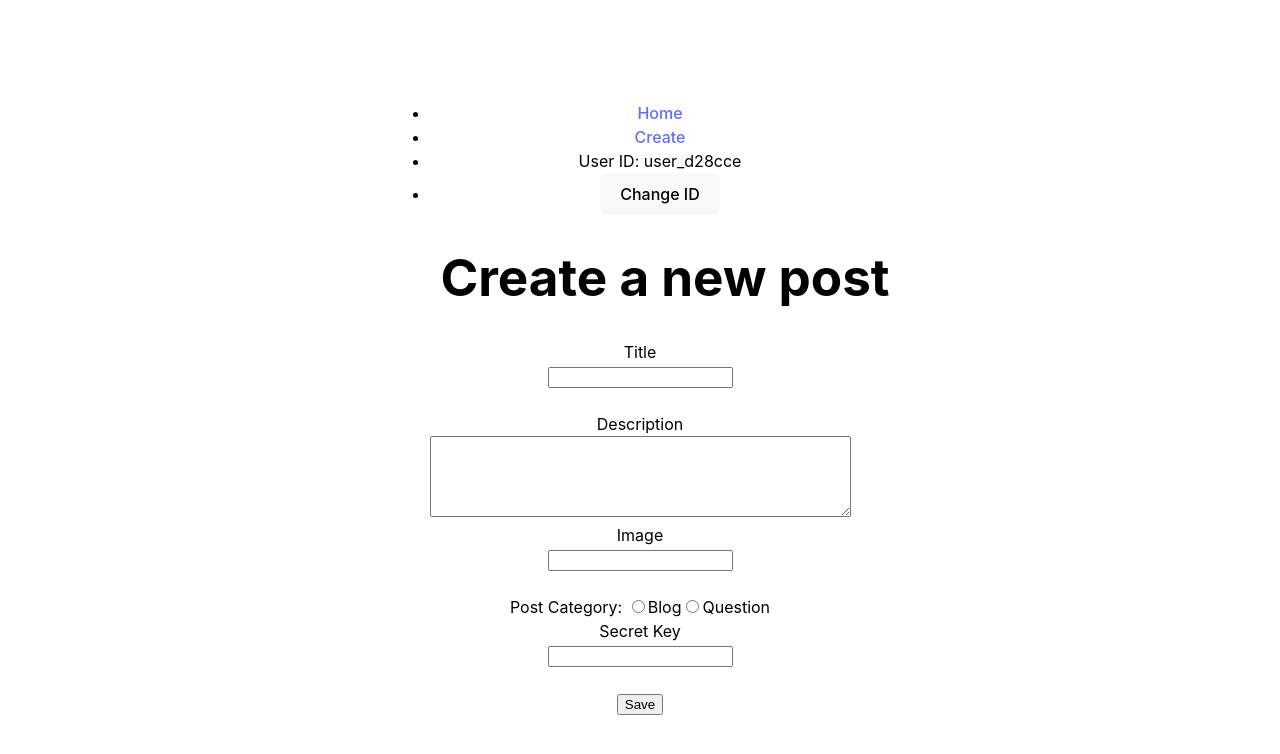
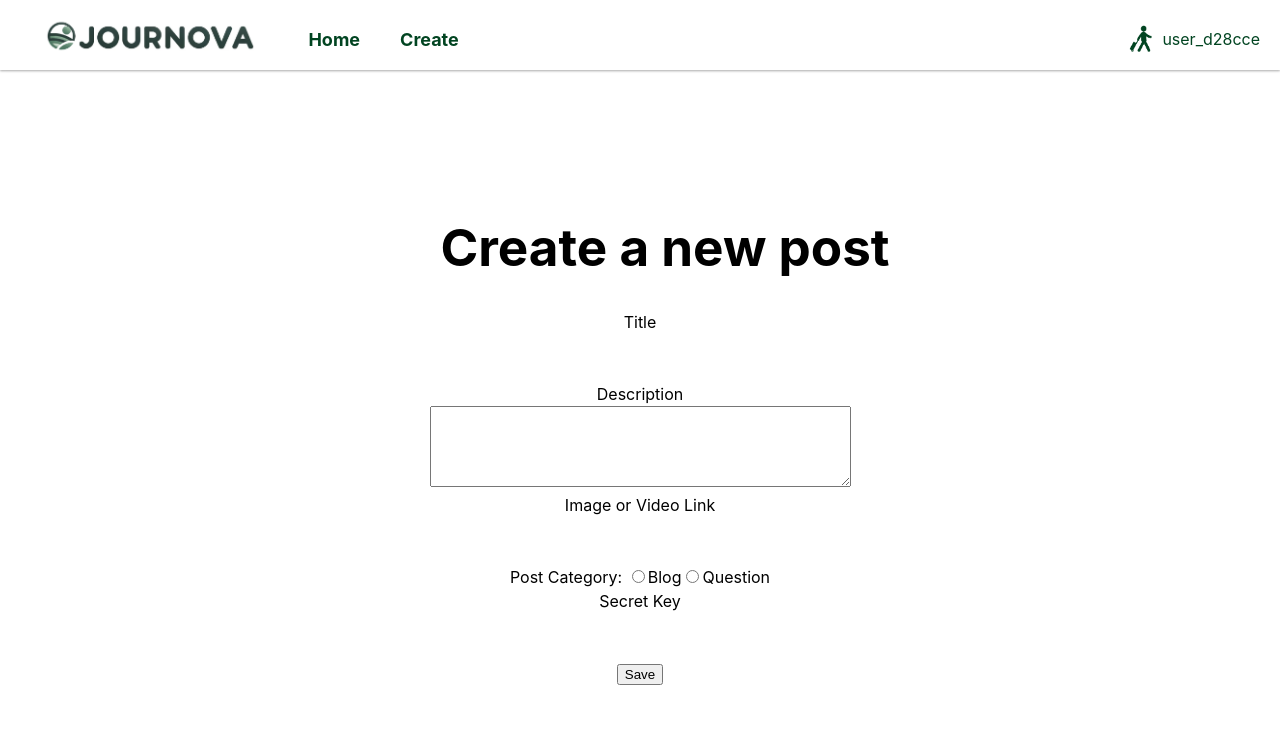
Before and after one commit to gitxfu/react-journova, a React (Vite) app: page /create in a window 1280 px wide. Shown: the top 754 px of the page. Built offline with nearby package versions, Linux system fonts and the light colour scheme.

Commit message:
header home page

```diff
--- a/src/App.css
+++ b/src/App.css
@@ -16,6 +16,10 @@ body {
   min-height: 100vh;
 }
 
+.app-page {
+  padding-top: 70px;
+  width: 100%;
+}
 
 .card-container {
   display: flex;
--- /dev/null
+++ b/src/components/NavBar.css
@@ -0,0 +1,60 @@
+.navbar {
+    position: fixed;
+    top: 0;
+    left: 0;
+    right: 0;
+    z-index: 1000;
+    background: rgb(255, 255, 255);
+    box-shadow: 0px 1px 3px rgba(0, 0, 0, 0.12), 0px 1px 2px rgba(0, 0, 0, 0.24);
+    height: 70px;
+}
+
+ul {
+    list-style-type: none;
+    display: flex;
+    justify-content: flex-start;
+    align-items: center;
+}
+
+.logo {
+    margin-right: 20px;
+}
+
+.logo-image {
+    max-width: 100%;
+    max-height: 40px;
+    margin-right: 20px;
+}
+
+.nav-item {
+    margin-right: 20px;
+    background-color: white;
+    display: inline-block;
+    padding: 5px 10px;
+}
+
+.nav-item a:hover {
+    color: #6DAA7F;
+  }
+
+
+.nav-item a {
+    font-size: large;
+    font-weight: bold;
+    color: #014421;
+    text-decoration: none;
+  }
+
+.user {
+    display: flex;
+    align-items: center;
+    margin-left: auto;
+    margin-right: 20px;
+    color: #014421;
+}
+
+.user-image {
+    max-width: 100%;
+    max-height: 30px;
+    margin-right: 5px;
+}
--- a/src/components/NavBar.jsx
+++ b/src/components/NavBar.jsx
@@ -1,6 +1,7 @@
 import React, { useState } from 'react';
 import { Link, useNavigate } from 'react-router-dom';
 import { generateUserID } from '../utils/utils';
+import "./NavBar.css"
 
 const NavBar = ({ userID, setUserID }) => {
 
@@ -15,29 +16,25 @@ const NavBar = ({ userID, setUserID }) => {
   };
 
   return (
-    <nav>
+    <nav className="navbar">
       <ul>
-        <li>
+        <li className="logo">
+          <img className="logo-image" alt="logo" src="/logo.png" />
+        </li>
+        <li className="nav-item">
           <Link to="/">Home</Link>
         </li>
-        <li>
+        <li className="nav-item">
           <Link to="/create">Create</Link>
         </li>
-        <li>
-          User ID: {userID}
+        <li className="user">
+          <img className="user-image" alt="user" src="/user.png" />
+          {userID}
         </li>
-        <li>
+        {/* <li>
           <button className="changeIDButton" onClick={handleChangeID} >Change ID</button>
-        </li>
+        </li> */}
       </ul>
-      {/* <form>
-            <input
-              type="search"
-              placeholder="Search..."
-              value={searchTerm}
-            />
-            <button type="submit">Search</button>
-          </form> */}
     </nav>
   );
 };
--- a/src/components/PostForm.jsx
+++ b/src/components/PostForm.jsx
@@ -12,8 +12,8 @@ const PostForm = ({ data, onChange, onSubmit, error }) => {
             </textarea>
             <br />
 
-            <label htmlFor="image">Image</label><br />
-            <input type="text" id="image" name="image" value={data.image} onChange={onChange} required /><br />
+            <label htmlFor="image">Image or Video Link </label><br />
+            <input type="text" id="image" name="image" value={data.image} onChange={onChange} /><br />
             <br />
 
             <div className="mini-container">
--- /dev/null
+++ b/src/pages/Home.css
@@ -0,0 +1,53 @@
+.top-container {
+    display: flex;
+    flex-direction: column;
+    align-items: center;
+    max-width: 1200px;
+    margin: 0 auto;
+}
+
+.select-container {
+    display: flex;
+    flex-direction: row;
+    gap: 20px;
+}
+
+.custom-select {
+    margin-bottom: 10px;
+    padding: 10px;
+    border: 1px solid #ccc;
+    border-radius: 5px;
+    width: 200px;
+    font-size: 16px;
+    background-color: #fff;
+}
+
+
+
+.search-bar {
+    display: flex;
+    align-items: center;
+    border: 1px solid #ccc;
+    padding: 5px;
+    border-radius: 20px;
+    width: 400px;
+    box-shadow: 0 2px 4px rgba(0, 0, 0, 0.1);
+    background-color: #fff;
+    transition: border-color 0.3s ease;
+}
+
+/* change border color to green on input focus within .search-container */
+.search-container:focus-within .search-bar {
+    border-color: #6DAA7F;
+}
+
+.search-icon {
+    font-size: 20px;
+    margin-right: 10px;
+}
+
+input[type="text"] {
+    border: none;
+    outline: none;
+    width: 100%;
+}
--- a/src/pages/Home.jsx
+++ b/src/pages/Home.jsx
@@ -3,7 +3,7 @@ import React, { useState, useEffect } from 'react';
 import { supabase } from '../../client'
 import { formatDistanceToNow } from 'date-fns';
 import Card from '../components/Card';
-
+import "./Home.css"
 const Home = () => {
 
     const [posts, setPosts] = useState([]);
@@ -72,23 +72,35 @@ const Home = () => {
 
     return (
         <>
-            <div>
-                <input
-                    name="search"
-                    type="text"
-                    placeholder="Search..."
-                    onChange={(e) => setSearchInput(e.target.value)}
-                />
-                <select onChange={(e) => setSortCriteria(e.target.value)}>
-                    <option value="created_at">Sort by Time</option>
-                    <option value="like_count">Sort by Likes</option>
-                </select>
-                <select onChange={(e) => setFilterCategory(e.target.value)}>
-                    <option value="">All Categories</option>
-                    <option value="Question">Questions</option>
-                    <option value="Blog">Blogs</option>
-                </select>
+            <div className="top-container">
+                <div className="select-container">
+                    <select onChange={(e) => setSortCriteria(e.target.value)} className="custom-select">
+                        <option value="created_at"> Sort by Time 🕒</option>
+                        <option value="like_count"> Sort by Likes ❤️</option>
+                    </select>
+
+                    <select onChange={(e) => setFilterCategory(e.target.value)} className="custom-select">
+                        <option value=""> All Categories 📷❓ </option>
+                        <option value="Blog"> Blogs 📷 </option>
+                        <option value=" Question"> Questions ❓</option>
+                    </select>
+                </div>
+
+                <div className="search-container">
+                    <div className="search-bar">
+                        <span className="search-icon">&#128269;</span>
+                        <input
+                            name="search"
+                            type="text"
+                            placeholder="Search Posts..."
+                            onChange={(e) => setSearchInput(e.target.value)}
+                        />
+                    </div>
+                </div>
             </div>
+
+
+
             <div className="card-container">
                 {seletedPosts && seletedPosts.length > 0 ? seletedPosts.map((post) => (
                     <Card key={post.id}
--- a/src/pages/LayoutWithNavBar.jsx
+++ b/src/pages/LayoutWithNavBar.jsx
@@ -4,7 +4,11 @@ import NavBar from '../components/NavBar';
 const LayoutWithNavBar = ({ userID, setUserID }) => (
   <>
     <NavBar userID={userID} setUserID={setUserID} />
-    <Outlet /> {/* This is where nested routes will be rendered */}
+
+    <div className="app-page">
+      <Outlet /> {/* This is where nested routes will be rendered */}
+    </div>
+
   </>
 );
 
```
Also changed, not shown: public/logo.png (added), public/user.png (added).
